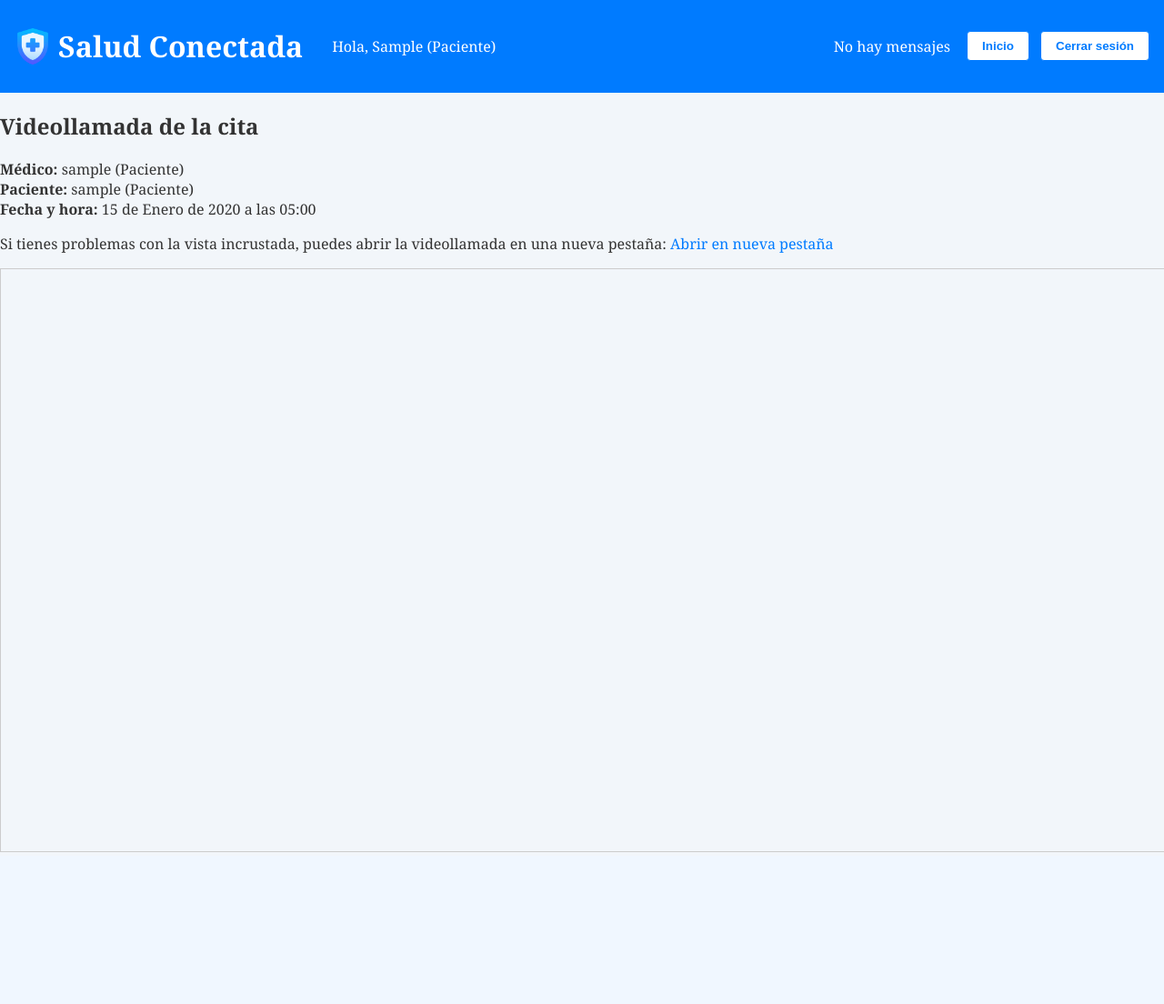
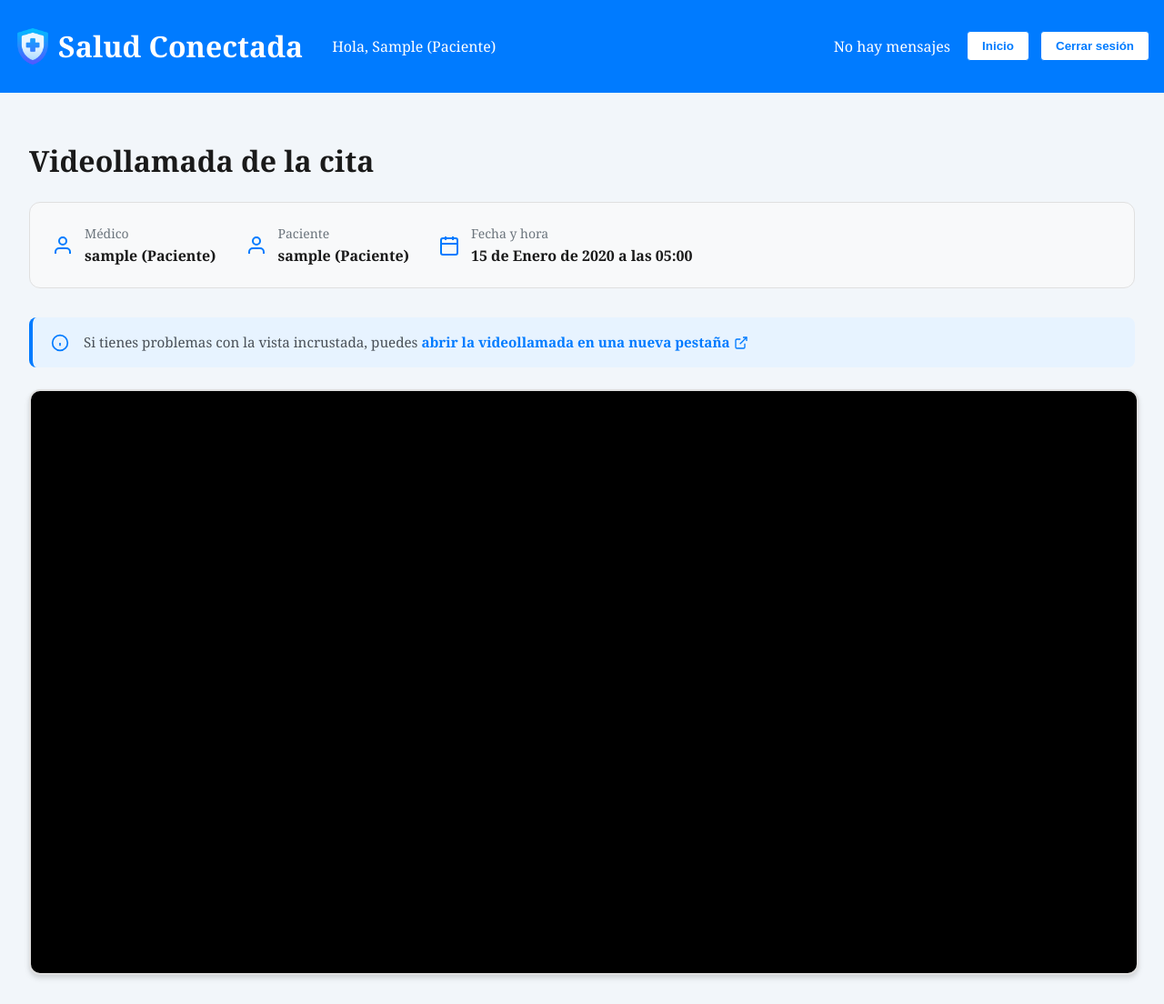
Before and after one commit to jaco8ar/SaludConectada, a Django app: page /citas/1/videollamada/ in a window 1280 px wide. Shown: the whole page at 91% size. Before the commit the page ends 937 px from the top, so only its background shows below. Run offline with Django 5.2, Linux system fonts and the light colour scheme; a user stored in the database is signed in; tables that the repository leaves empty hold one stand-in row (values such as "Sample post").

Commit message:
add: estilos para videollamada

```diff
--- /dev/null
+++ b/static/styles/scheduling/appointment_video_call.css
@@ -0,0 +1,230 @@
+/* Video Call Page Styles */
+
+.video-call-container {
+  max-width: 1400px;
+  margin: 0 auto;
+  padding: 2rem;
+}
+
+.video-call-header {
+  margin-bottom: 2rem;
+}
+
+.video-call-title {
+  font-size: 2rem;
+  font-weight: 700;
+  color: #1a1a1a;
+  margin-bottom: 1.5rem;
+}
+
+.appointment-details {
+  display: flex;
+  gap: 2rem;
+  flex-wrap: wrap;
+  background: #f8f9fa;
+  padding: 1.5rem;
+  border-radius: 12px;
+  border: 1px solid #e0e0e0;
+}
+
+.detail-item {
+  display: flex;
+  align-items: center;
+  gap: 0.75rem;
+}
+
+.detail-icon {
+  width: 24px;
+  height: 24px;
+  color: #007bff;
+  flex-shrink: 0;
+}
+
+.detail-content {
+  display: flex;
+  flex-direction: column;
+  gap: 0.25rem;
+}
+
+.detail-label {
+  font-size: 0.875rem;
+  color: #6c757d;
+  font-weight: 500;
+}
+
+.detail-value {
+  font-size: 1rem;
+  color: #1a1a1a;
+  font-weight: 600;
+}
+
+/* Video Content */
+
+.video-call-content {
+  display: flex;
+  flex-direction: column;
+  gap: 1.5rem;
+}
+
+.video-call-info {
+  display: flex;
+  align-items: center;
+  gap: 1rem;
+  background: #e7f3ff;
+  padding: 1rem 1.25rem;
+  border-radius: 8px;
+  border-left: 4px solid #007bff;
+}
+
+.info-icon {
+  width: 20px;
+  height: 20px;
+  color: #007bff;
+  flex-shrink: 0;
+}
+
+.video-call-info p {
+  margin: 0;
+  color: #495057;
+  font-size: 0.95rem;
+  line-height: 1.5;
+}
+
+.external-link {
+  color: #007bff;
+  text-decoration: none;
+  font-weight: 600;
+  display: inline-flex;
+  align-items: center;
+  gap: 0.25rem;
+  transition: color 0.2s;
+}
+
+.external-link:hover {
+  color: #0056b3;
+  text-decoration: underline;
+}
+
+.external-icon {
+  width: 16px;
+  height: 16px;
+}
+
+.video-frame-wrapper {
+  width: 100%;
+  height: 80vh;
+  min-height: 500px;
+  background: #000;
+  border-radius: 12px;
+  overflow: hidden;
+  box-shadow: 0 4px 6px rgba(0, 0, 0, 0.1), 0 2px 4px rgba(0, 0, 0, 0.06);
+  border: 2px solid #e0e0e0;
+}
+
+.video-frame {
+  width: 100%;
+  height: 100%;
+  border: 0;
+}
+
+/* Error State */
+
+.video-call-error {
+  display: flex;
+  flex-direction: column;
+  align-items: center;
+  justify-content: center;
+  padding: 4rem 2rem;
+  text-align: center;
+  background: #fff5f5;
+  border-radius: 12px;
+  border: 2px solid #feb2b2;
+  min-height: 400px;
+}
+
+.error-icon {
+  width: 64px;
+  height: 64px;
+  color: #dc3545;
+  margin-bottom: 1.5rem;
+}
+
+.error-title {
+  font-size: 1.5rem;
+  font-weight: 700;
+  color: #dc3545;
+  margin-bottom: 1rem;
+}
+
+.error-message {
+  font-size: 1rem;
+  color: #6c757d;
+  max-width: 500px;
+  line-height: 1.6;
+  margin-bottom: 2rem;
+}
+
+.reload-button {
+  display: inline-flex;
+  align-items: center;
+  gap: 0.5rem;
+  background: linear-gradient(135deg, #007bff 0%, #0056b3 100%);
+  color: white;
+  border: none;
+  padding: 0.75rem 1.5rem;
+  border-radius: 8px;
+  font-size: 1rem;
+  font-weight: 600;
+  cursor: pointer;
+  transition: transform 0.2s, box-shadow 0.2s;
+}
+
+.reload-button svg {
+  width: 20px;
+  height: 20px;
+}
+
+.reload-button:hover {
+  transform: translateY(-2px);
+  box-shadow: 0 4px 12px rgba(0, 123, 255, 0.3);
+}
+
+.reload-button:active {
+  transform: translateY(0);
+}
+
+/* Responsive Design */
+
+@media (max-width: 768px) {
+  .video-call-container {
+    padding: 1rem;
+  }
+
+  .video-call-title {
+    font-size: 1.5rem;
+  }
+
+  .appointment-details {
+    flex-direction: column;
+    gap: 1rem;
+  }
+
+  .video-frame-wrapper {
+    height: 60vh;
+    min-height: 400px;
+  }
+
+  .video-call-error {
+    padding: 2rem 1rem;
+    min-height: 300px;
+  }
+
+  .error-icon {
+    width: 48px;
+    height: 48px;
+  }
+
+  .error-title {
+    font-size: 1.25rem;
+  }
+}
--- a/templates/scheduling/appointment_video_call.html
+++ b/templates/scheduling/appointment_video_call.html
@@ -1,34 +1,101 @@
-{# templates/scheduling/appointment_video_call.html #}
+{# templates/appointment_video_call.html #}
 {% extends "base.html" %}
+{% load static %}
+{% block extra_css %}
+<link rel="stylesheet" href="{% static 'styles/scheduling/appointment_video_call.css' %}">
+{% endblock %}
 
 {% block content %}
-  <h2>Videollamada de la cita</h2>
-
-  <p>
-    <strong>Médico:</strong> {{ appointment.doctor }}<br>
-    <strong>Paciente:</strong> {{ appointment.patient }}<br>
-    <strong>Fecha y hora:</strong> {{ appointment.scheduled_datetime }}
-  </p>
+<div class="video-call-container">
+  <div class="video-call-header">
+    <h1 class="video-call-title">Videollamada de la cita</h1>
+    <div class="appointment-details">
+      <div class="detail-item">
+        <svg class="detail-icon" viewBox="0 0 24 24" fill="none" stroke="currentColor" stroke-width="2">
+          <path d="M20 21v-2a4 4 0 0 0-4-4H8a4 4 0 0 0-4 4v2"></path>
+          <circle cx="12" cy="7" r="4"></circle>
+        </svg>
+        <div class="detail-content">
+          <span class="detail-label">Médico</span>
+          <span class="detail-value">{{ appointment.doctor }}</span>
+        </div>
+      </div>
+      <div class="detail-item">
+        <svg class="detail-icon" viewBox="0 0 24 24" fill="none" stroke="currentColor" stroke-width="2">
+          <path d="M20 21v-2a4 4 0 0 0-4-4H8a4 4 0 0 0-4 4v2"></path>
+          <circle cx="12" cy="7" r="4"></circle>
+        </svg>
+        <div class="detail-content">
+          <span class="detail-label">Paciente</span>
+          <span class="detail-value">{{ appointment.patient }}</span>
+        </div>
+      </div>
+      <div class="detail-item">
+        <svg class="detail-icon" viewBox="0 0 24 24" fill="none" stroke="currentColor" stroke-width="2">
+          <rect x="3" y="4" width="18" height="18" rx="2" ry="2"></rect>
+          <line x1="16" y1="2" x2="16" y2="6"></line>
+          <line x1="8" y1="2" x2="8" y2="6"></line>
+          <line x1="3" y1="10" x2="21" y2="10"></line>
+        </svg>
+        <div class="detail-content">
+          <span class="detail-label">Fecha y hora</span>
+          <span class="detail-value">{{ appointment.scheduled_datetime }}</span>
+        </div>
+      </div>
+    </div>
+  </div>
 
   {% if appointment.video_call_url %}
+    <div class="video-call-content">
+      <div class="video-call-info">
+        <svg class="info-icon" viewBox="0 0 24 24" fill="none" stroke="currentColor" stroke-width="2">
+          <circle cx="12" cy="12" r="10"></circle>
+          <line x1="12" y1="16" x2="12" y2="12"></line>
+          <line x1="12" y1="8" x2="12.01" y2="8"></line>
+        </svg>
         <p>
-      Si tienes problemas con la vista incrustada, puedes abrir la videollamada
-      en una nueva pestaña:
-      <a href="{{ appointment.video_call_url }}" target="_blank">Abrir en nueva pestaña</a>
+          Si tienes problemas con la vista incrustada, puedes
+          <a href="{{ appointment.video_call_url }}" target="_blank" class="external-link">
+            abrir la videollamada en una nueva pestaña
+            <svg class="external-icon" viewBox="0 0 24 24" fill="none" stroke="currentColor" stroke-width="2">
+              <path d="M18 13v6a2 2 0 0 1-2 2H5a2 2 0 0 1-2-2V8a2 2 0 0 1 2-2h6"></path>
+              <polyline points="15 3 21 3 21 9"></polyline>
+              <line x1="10" y1="14" x2="21" y2="3"></line>
+            </svg>
+          </a>
         </p>
+      </div>
 
-    <div style="width: 100%; height: 80vh; border: 1px solid #ccc; margin-top: 1em;">
+      <div class="video-frame-wrapper">
         <iframe
           src="{{ appointment.video_call_url }}"
-        style="width: 100%; height: 100%; border: 0;"
+          class="video-frame"
           allow="camera; microphone; fullscreen; display-capture"
           allowfullscreen
         ></iframe>
       </div>
+    </div>
   {% else %}
-    <p style="color: red;">
+    <div class="video-call-error">
+      <svg class="error-icon" viewBox="0 0 24 24" fill="none" stroke="currentColor" stroke-width="2">
+        <circle cx="12" cy="12" r="10"></circle>
+        <line x1="15" y1="9" x2="9" y2="15"></line>
+        <line x1="9" y1="9" x2="15" y2="15"></line>
+      </svg>
+      <h2 class="error-title">Error al cargar la videollamada</h2>
+      <p class="error-message">
         No se ha podido generar la sala de videollamada para esta cita.
         Intenta recargar la página o contacta con soporte.
       </p>
+      <button onclick="location.reload()" class="reload-button">
+        <svg viewBox="0 0 24 24" fill="none" stroke="currentColor" stroke-width="2">
+          <polyline points="23 4 23 10 17 10"></polyline>
+          <polyline points="1 20 1 14 7 14"></polyline>
+          <path d="M3.51 9a9 9 0 0 1 14.85-3.36L23 10M1 14l4.64 4.36A9 9 0 0 0 20.49 15"></path>
+        </svg>
+        Recargar página
+      </button>
+    </div>
   {% endif %}
+</div>
 {% endblock %}
```
Lines whose indentation alone changed are shown as unchanged.
